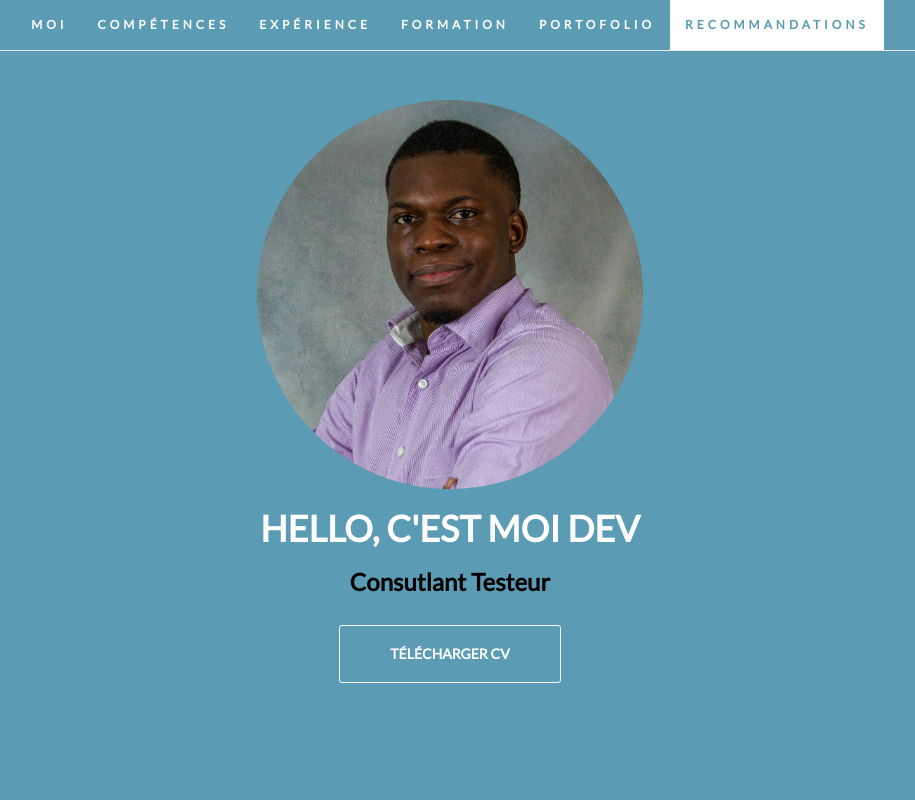
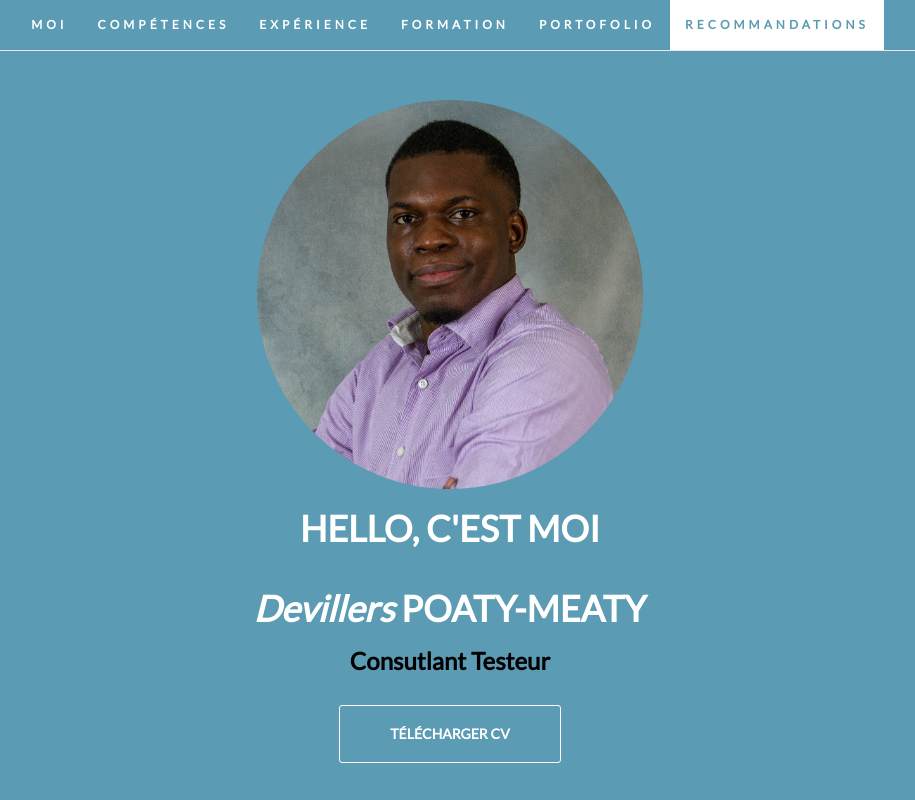
Before and after one commit to devillerstyp/cv_portofolio, a plain HTML site: page index.html in a window 1280 px wide. Shown: the top 800 px of the page, without its empty margins (190-1105 px from the left). Drawn offline with nearby package versions, Linux system fonts and the light colour scheme.

Commit message:
Update index.html

```diff
--- a/index.html
+++ b/index.html
@@ -46,7 +46,7 @@
             <img src="images/photo_cv.jpg" alt="Dev" class="img-circle">
         </div>
         <div class="heading">
-            <h1> Hello, c'est moi Dev</h1>
+            <h1> Hello, c'est moi<br><br><i> D<span style="text-transform: lowercase;">evillers</span></i> POATY-MEATY</h1>
             <h3> Consutlant Testeur</h3>
             <a href="docs/CV_Devillers_2020_Testeur_QA.pdf" class="button1"> Télécharger CV</a>
 
```
